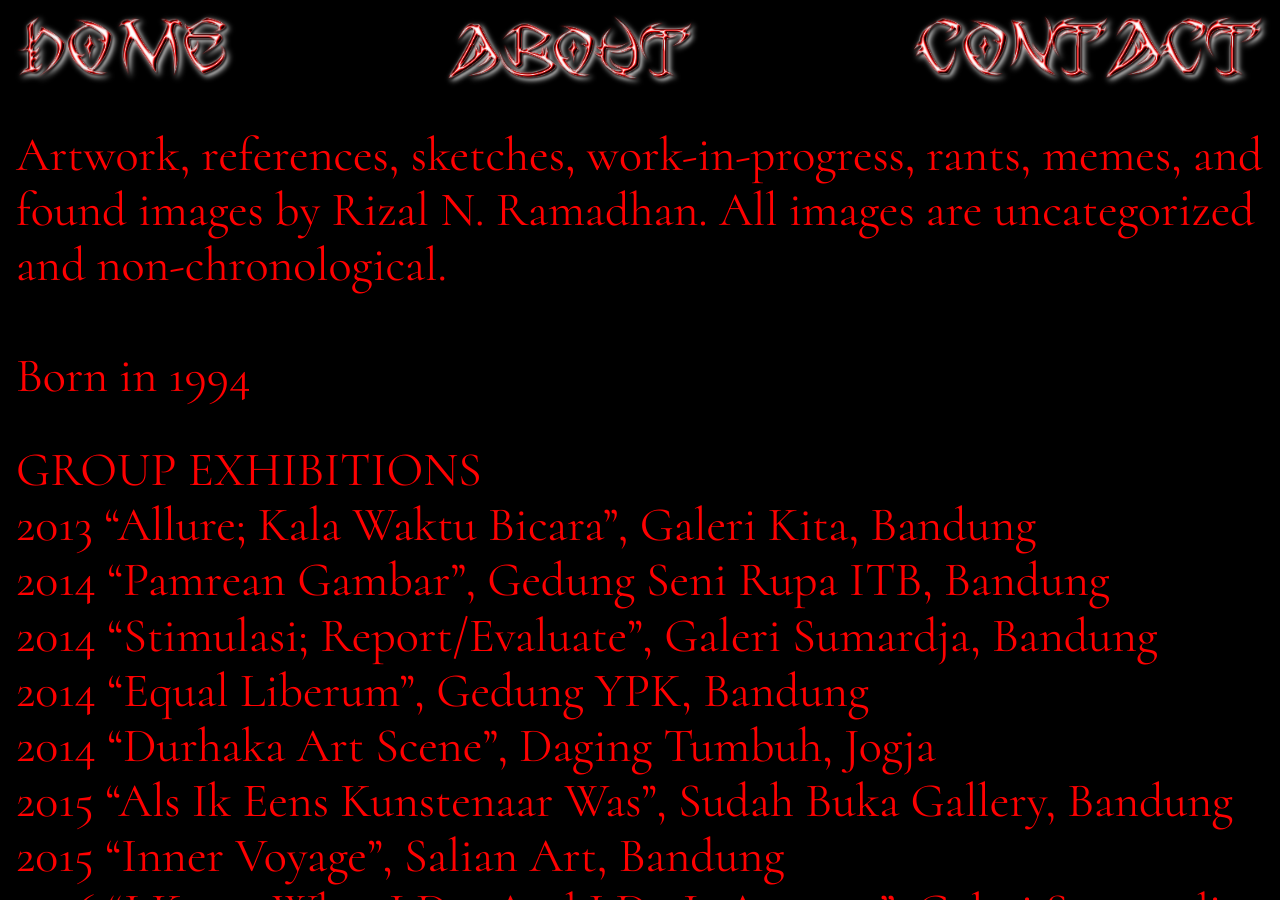
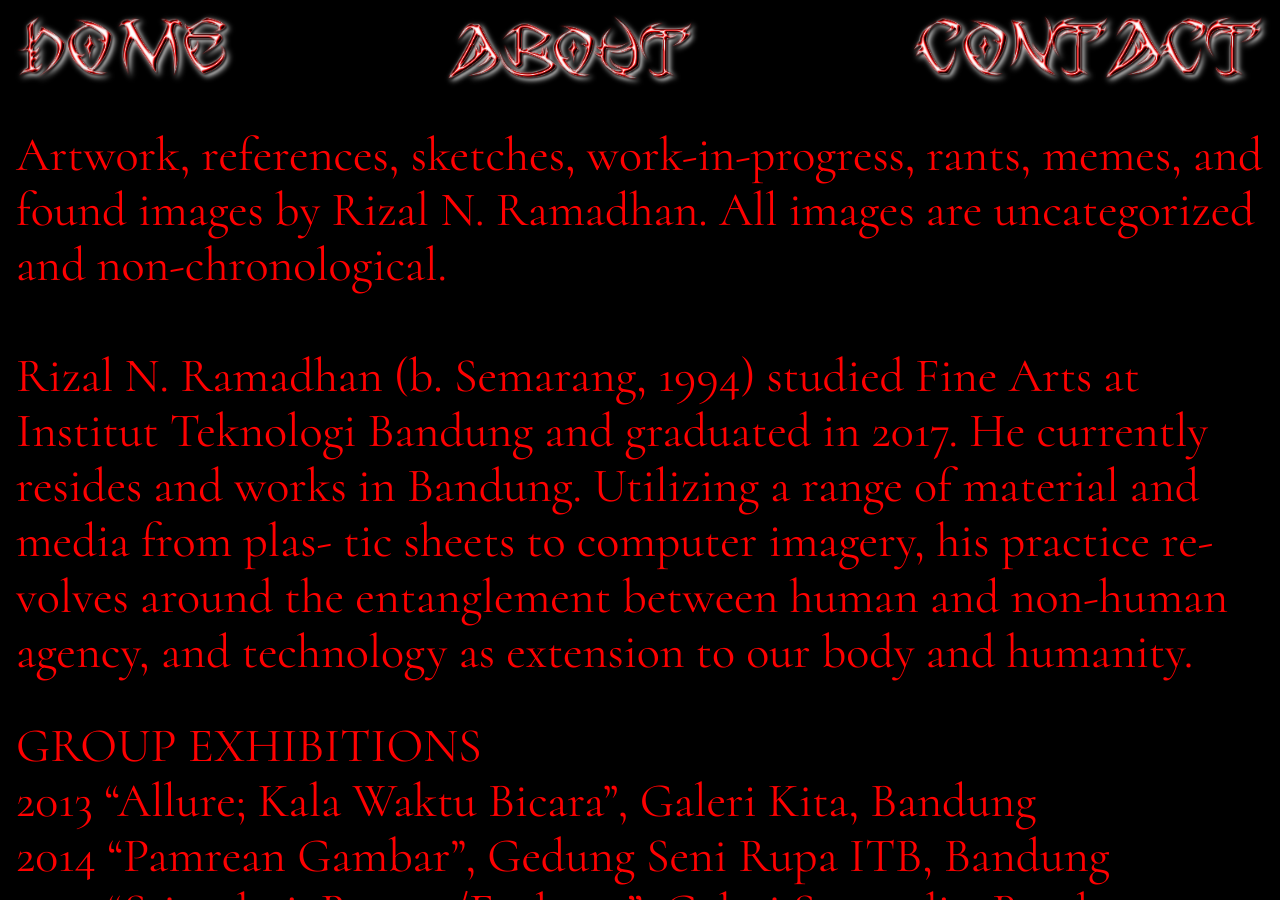
Before and after one commit to rizalnramadhan/rizalnramadhan.github.io, a Jekyll site: the page built from about.html, in a window 1280 px wide and 900 px high. Built offline with Jekyll 4.4.1, drawn with Linux system fonts in a browser that asks for light colours.

Commit message:
Update bio

```diff
--- a/about.html
+++ b/about.html
@@ -4,7 +4,14 @@
 ---
 Artwork, references, sketches, work-in-progress, rants, memes, and found images by Rizal N. Ramadhan. All images are uncategorized and non-chronological.
 <br><br>
-Born in 1994
+Rizal N. Ramadhan (b. Semarang, 1994) studied Fine
+Arts at Institut Teknologi Bandung and graduated
+in 2017. He currently resides and works in Bandung.
+Utilizing a range of material and media from plas-
+tic sheets to computer imagery, his practice re-
+volves around the entanglement between human and
+non-human agency, and technology as extension to
+our body and humanity.
 <br>
 <p class="pt4">GROUP EXHIBITIONS <br>
   2013 “Allure; Kala Waktu Bicara”, Galeri Kita, Bandung <br>
```
